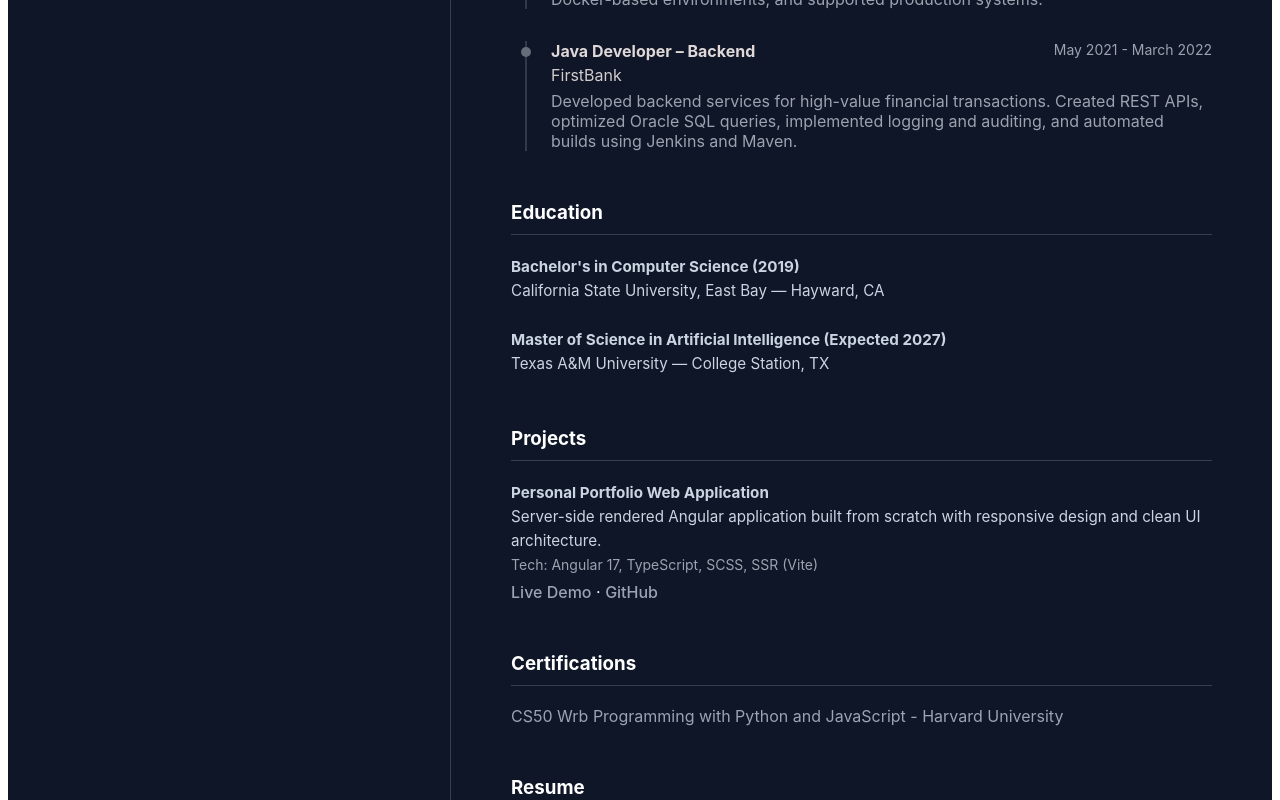
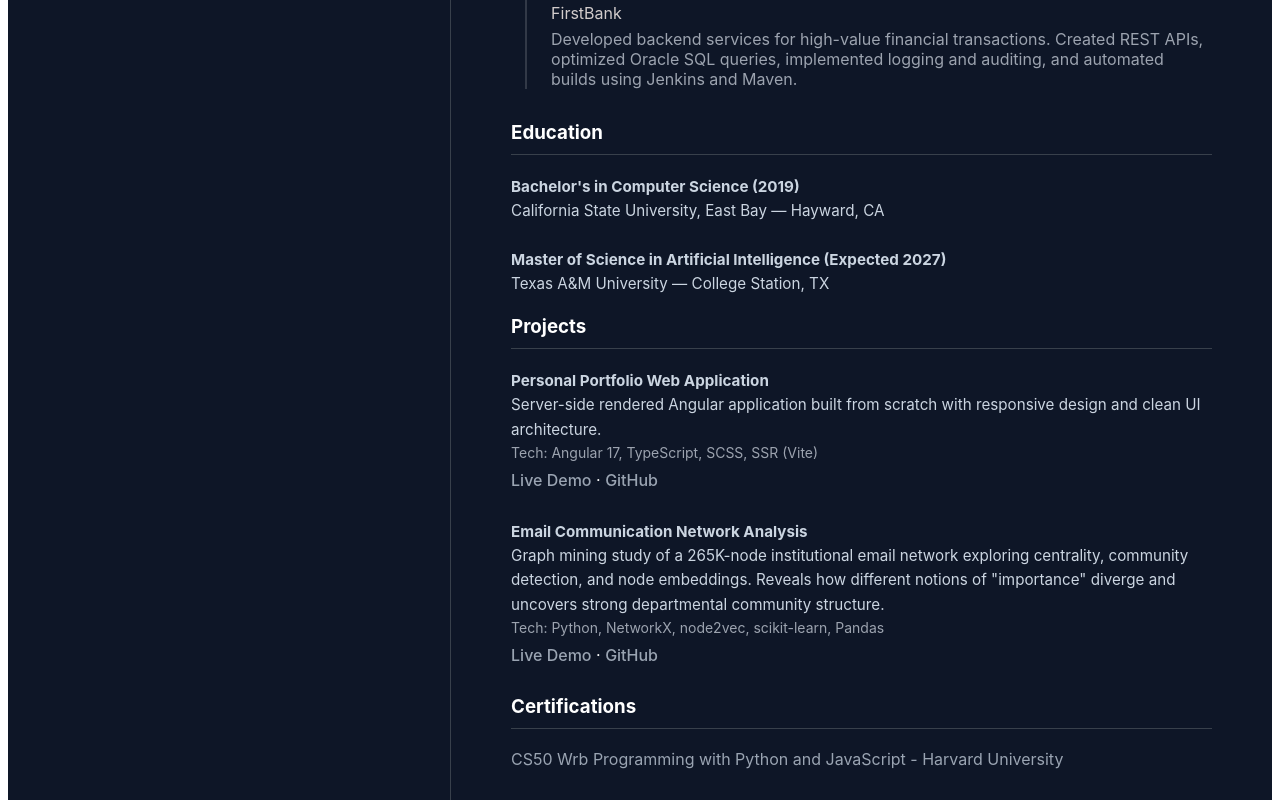
Before and after one commit to anillama/new-portfolio, an Angular app: page / in a window 1280 px wide. Shown: the part 1300-2100 px from the top of the page. Built offline with nearby package versions, Linux system fonts and the light colour scheme.

Commit message:
added one more project

```diff
--- a/src/app/home/home.scss
+++ b/src/app/home/home.scss
@@ -76,7 +76,7 @@ body {
 }
 
 section {
-  margin-bottom: 50px;
+  margin-bottom: 10px;
   color: white;
   font-family: 'Inter', system-ui, sans-serif;
 }
@@ -215,7 +215,7 @@ h3 {
 }
 
 .cert-list li {
-  margin-bottom: 8px;
+  margin-bottom: 30px;
 }
 
 .cert-list a {
--- a/src/app/home/home.ts
+++ b/src/app/home/home.ts
@@ -95,6 +95,13 @@ projects = [
     tech: 'Angular 17, TypeScript, SCSS, SSR (Vite)',
     live: 'https://www.anillama.co/',
     repo: 'https://github.com/anillama/new-portfolio/tree/anil_branch'
+  },
+  {
+    name: 'Email Communication Network Analysis',
+    description: 'Graph mining study of a 265K-node institutional email network exploring centrality, community detection, and node embeddings. Reveals how different notions of "importance" diverge and uncovers strong departmental community structure.',
+    tech: 'Python, NetworkX, node2vec, scikit-learn, Pandas',
+    live: 'https://github.com/anillama/email-euall-network-analysis-final-project/blob/main/main_notebook.ipynb',
+    repo: 'https://github.com/anillama/email-euall-network-analysis-final-project'
   }
 ];
 }
```
